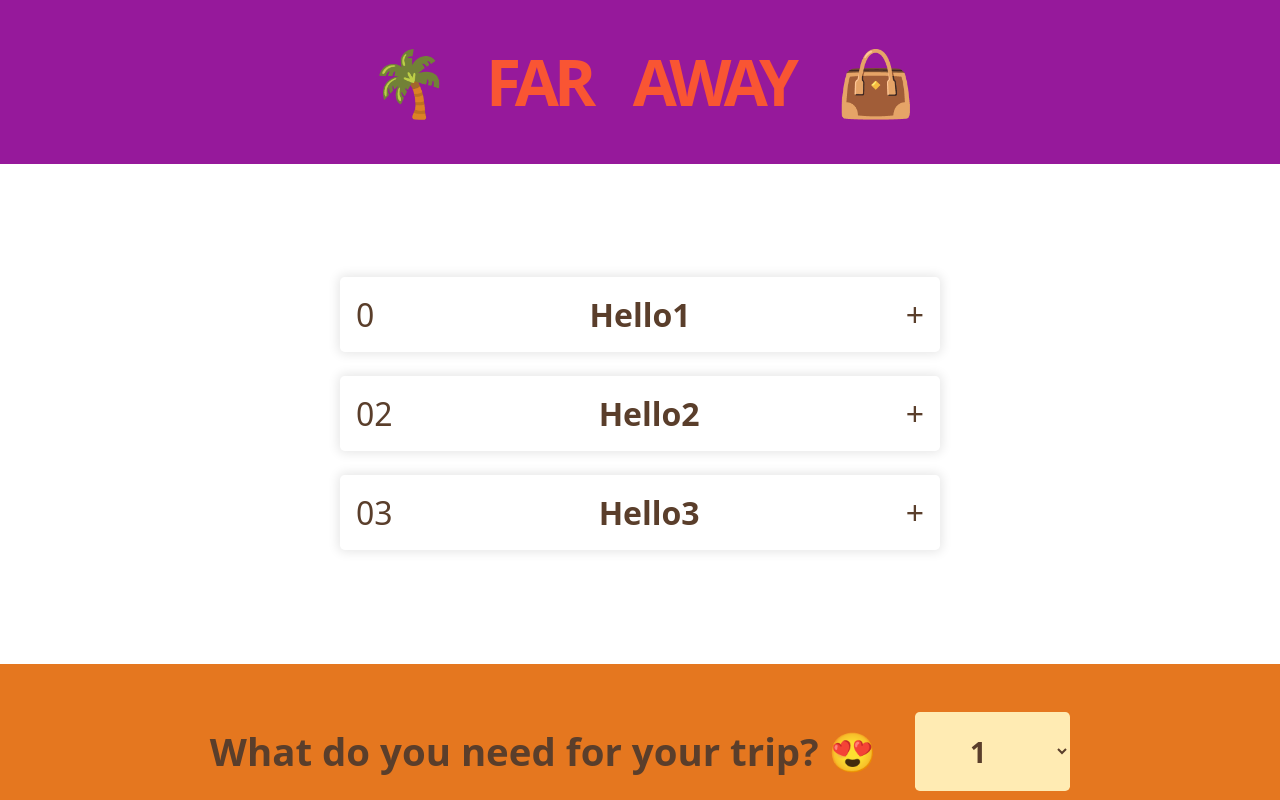
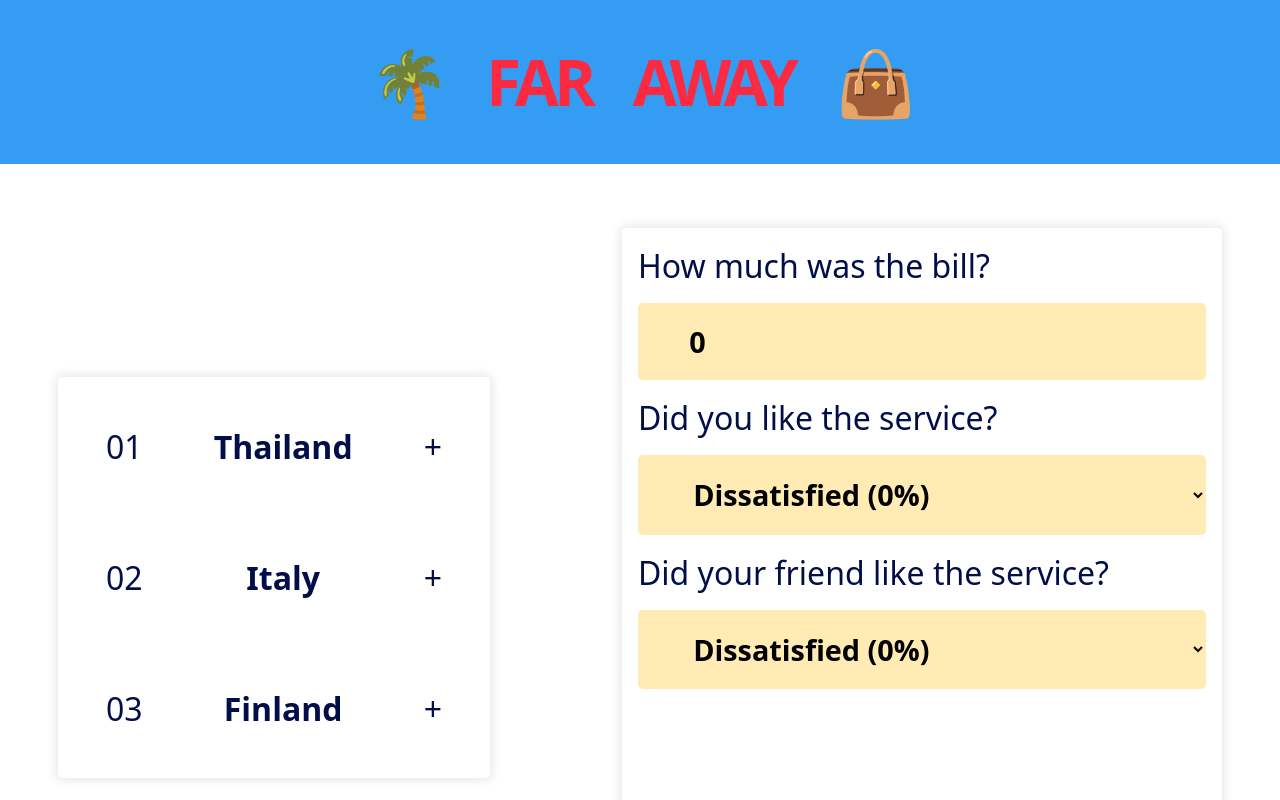
Before and after one commit to Hotimpulse/react-course, a React (Vite) app in the folder steps/: page / in a window 1280 px wide. Shown: the top 800 px of the page. Built offline with nearby package versions, Linux system fonts and the light colour scheme.

Commit message:
feat: improving styling and combining functionality

```diff
--- /dev/null
+++ b/steps/src/App.tsx
@@ -0,0 +1,12 @@
+import React from "react";
+import TravelComponent from "./components/Travel/TravelComponent";
+
+export default function App() {
+  return (
+    <>
+      <main>
+        <TravelComponent />
+      </main>
+    </>
+  );
+}
--- /dev/null
+++ b/steps/src/components/Calculator/CalculatorComponent.tsx
@@ -0,0 +1,92 @@
+import React, { useState } from "react";
+
+export default function CalculatorComponent() {
+  const [bill, setBill] = useState<number>(0);
+  const [percentageOne, setPercentageOne] = useState<number>(0);
+  const [percentageTwo, setPercentageTwo] = useState<number>(0);
+
+  const tip = +bill * ((percentageOne + percentageTwo) / 2 / 100);
+
+  const handleReset = () => {
+    setBill(0);
+    setPercentageOne(0);
+    setPercentageTwo(0);
+  };
+
+  return (
+    <>
+      <div className="content-box">
+        <Bill billValue={bill} onSetBill={setBill} />
+        <SelectPercentage
+          percentage={percentageOne}
+          onSelect={setPercentageOne}
+        >
+          <p>Did you like the service?</p>
+        </SelectPercentage>
+        <SelectPercentage
+          percentage={percentageTwo}
+          onSelect={setPercentageTwo}
+        >
+          <p>Did your friend like the service?</p>
+        </SelectPercentage>
+
+        {+bill > 0 && (
+          <>
+            <TotalCost billValue={bill} tip={tip} />
+            <Reset onReset={handleReset} />
+          </>
+        )}
+      </div>
+    </>
+  );
+}
+
+const Bill = ({ billValue, onSetBill }) => {
+  return (
+    <>
+      <p>How much was the bill?</p>
+      <input
+        type="number"
+        onChange={(e) => onSetBill(Number(e.target.value))}
+        placeholder="Bill value"
+        value={billValue}
+      />
+    </>
+  );
+};
+
+const SelectPercentage = ({ children, percentage, onSelect }) => {
+  return (
+    <>
+      <label>{children}</label>
+      <select
+        value={percentage}
+        onChange={(e) => onSelect(Number(e.target.value))}
+      >
+        <option value={0}>Dissatisfied (0%)</option>
+        <option value={5}>"It was decent (5%)"</option>
+        <option value={10}>"It was good (10%)"</option>
+        <option value={20}>"Absolutely amazing (20%)"</option>
+      </select>
+    </>
+  );
+};
+
+const TotalCost = ({ billValue, tip }) => {
+  return (
+    <>
+      <h3>
+        You pay ${Math.round(billValue + tip)} (${billValue} + $
+        {Math.round(tip)} tip)
+      </h3>
+    </>
+  );
+};
+
+const Reset = ({ onReset }) => {
+  return (
+    <>
+      <button onClick={onReset}>Reset</button>
+    </>
+  );
+};
--- a/steps/src/components/Accordion.tsx
+++ b/steps/src/components/Travel/Accordion.tsx
@@ -39,13 +39,17 @@ function AccordionItem({ num, title, curOpen, onOpen, children }: IAccordion) {
 
   return (
     <>
-      <div className="content-box" onClick={handleToggle}>
-        <div className={`item ${isOpen ? "open" : ""}`}>
-          {num && <p className="number">{num < 9 ? `0${num + 1}` : num + 1}</p>}
-          <p className="title">{title}</p>
-          <p className="icon">{isOpen ? `-` : `+`}</p>
+      <div onClick={handleToggle}>
+        <div>
+          <div className={`item ${isOpen ? "open" : ""}`}>
+            {num !== null && (
+              <p className="number">{num < 9 ? `0${num + 1}` : num + 1}</p>
+            )}
+            <p className="title">{title}</p>
+            <p className="icon">{isOpen ? `-` : `+`}</p>
+          </div>
+          {isOpen && <div>{children}</div>}
         </div>
-        {isOpen && <div className="item">{children}</div>}
       </div>
     </>
   );
--- a/steps/src/components/PackingList.tsx
+++ b/steps/src/components/Travel/PackingList.tsx
@@ -1,5 +1,5 @@
 import React, { useState } from "react";
-import { IItem } from "../interfaces/IItem";
+import { IItem } from "../../interfaces/IItem";
 import Item from "./Item";
 export default function PackingList({
   items,
--- a/steps/src/components/Stats.tsx
+++ b/steps/src/components/Travel/Stats.tsx
@@ -1,5 +1,5 @@
 import React from "react";
-import { IItem } from "../interfaces/IItem";
+import { IItem } from "../../interfaces/IItem";
 
 export default function Stats({ items }) {
   if (!items.length)
--- a/steps/src/components/App.tsx
+++ b/steps/src/components/Travel/TravelComponent.tsx
@@ -1,18 +1,19 @@
-import React, { ChangeEvent, FormEvent, useState } from "react";
+import React, { useState } from "react";
 import Logo from "./Logo";
 import Form from "./Form";
 import PackingList from "./PackingList";
 import Stats from "./Stats";
-import { IItem } from "../interfaces/IItem";
+import { IItem } from "../../interfaces/IItem";
 import Accordion from "./Accordion";
+import CalculatorComponent from "../Calculator/CalculatorComponent";
 
 const someObjects = [
-  { title: "Hello1", text: "Text some text hello" },
-  { title: "Hello2", text: "Text some text hello2" },
-  { title: "Hello3", text: "Text some text hello3" },
+  { title: "Thailand", text: "Best beaches and sea food" },
+  { title: "Italy", text: "Culture and history" },
+  { title: "Finland", text: "Most peaceful glamping" },
 ];
 
-export default function App() {
+export default function TravelComponent() {
   const [items, setItems] = useState<IItem[]>([]);
 
   function handleAddItems(item: IItem) {
@@ -42,7 +43,10 @@ export default function App() {
   return (
     <div className="app">
       <Logo />
-      <Accordion data={someObjects} />
+      <div className="accordion_calc">
+        <Accordion data={someObjects} />
+        <CalculatorComponent />
+      </div>
       <Form onAddItems={handleAddItems} />
       <PackingList
         items={items}
--- a/steps/src/index.css
+++ b/steps/src/index.css
@@ -6,7 +6,8 @@
 
 body {
   font-size: 2rem;
-  color: #5a3e2b;
+  color: #010e49;
+
   font-family: system-ui, -apple-system, BlinkMacSystemFont, "Segoe UI", Roboto,
     Oxygen, Ubuntu, Cantarell, "Open Sans", "Helvetica Neue", sans-serif;
   font-weight: 500;
@@ -25,7 +26,7 @@ h1 {
   justify-content: center;
   align-items: center;
   margin: 0 auto;
-  background-color: #96199b;
+  background-color: #349df3;
   font-family: system-ui, -apple-system, BlinkMacSystemFont, "Segoe UI", Roboto,
     Oxygen, Ubuntu, Cantarell, "Open Sans", "Helvetica Neue", sans-serif;
   font-size: 8rem;
@@ -73,7 +74,6 @@ button,
 select,
 input {
   background-color: #ffebb3;
-  color: #5a3e2b;
   font-family: inherit;
   border: none;
   border-radius: 0.3rem;
@@ -86,10 +86,11 @@ input {
 .add-form button {
   text-transform: uppercase;
   background-color: #76c7ad;
+  color: #010e49;
 }
 
 .list {
-  background-color: #5a3e2b;
+  background-color: #a70f74;
   color: #ffebb3;
   padding: 4rem 0;
 
@@ -111,11 +112,8 @@ input {
 
 .list ul {
   list-style: none;
-  width: 80%;
-  overflow: scroll;
-
   display: grid;
-  grid-template-columns: repeat(auto-fit, minmax(250px, 1fr));
+  grid-template-columns: repeat(2, minmax(250px, 1fr));
   gap: 1.2rem;
   justify-content: center;
   align-content: start;
@@ -130,7 +128,7 @@ input {
 input[type="checkbox"] {
   height: 2rem;
   width: 2rem;
-  accent-color: #e5771f;
+  accent-color: #fac79e;
 }
 
 .list li button {
@@ -152,30 +150,26 @@ input[type="checkbox"] {
 .accordion {
   display: flex;
   flex-direction: column;
-  justify-content: center;
   margin: 0 auto;
-
-  width: min(100% - 3rem);
-  height: 500px;
+  gap: 1.5rem;
   padding: 1rem;
-  gap: 1.5rem;
+  border-radius: 0.3rem;
+  box-shadow: 0px 0px 11px 2px rgba(0, 0, 0, 0.1);
 }
 
 .content-box {
   display: flex;
   flex-direction: column;
-  cursor: pointer;
-
+  gap: 1rem;
+  margin: 0 auto;
   padding: 1rem;
-  margin: 0 auto;
-  gap: 1rem;
-
-  width: 100%;
-  height: fit-content;
+  width: min(100% - 1rem, 600px);
+  height: 700px;
+  overflow: auto;
 
   border-radius: 0.3rem;
-  max-width: 600px;
   box-shadow: 0px 0px 11px 2px rgba(0, 0, 0, 0.1);
+  cursor: pointer;
 }
 
 .title {
@@ -188,9 +182,36 @@ input[type="checkbox"] {
 .item {
   display: flex;
   justify-content: space-between;
+  min-width: 400px;
+  padding: 2rem;
+  height: 100%;
 }
 
 .open {
-  color: green;
+  color: rgb(255, 9, 9);
   border-top: 1px solid green;
 }
+
+.accordion_calc {
+  display: flex;
+  align-items: center;
+  gap: 1rem;
+  margin: 0 auto;
+  padding: 4rem 0;
+  width: 100%;
+}
+
+@media (width < 1060px) {
+  .content-box {
+    max-width: min(100% - 2rem, fit-content);
+  }
+
+  .item {
+    max-width: 400px;
+  }
+
+  .accordion_calc {
+    display: flex;
+    flex-direction: column;
+  }
+}
--- a/steps/src/main.jsx
+++ b/steps/src/main.jsx
@@ -1,6 +1,6 @@
 import React from "react";
 import ReactDOM from "react-dom/client";
-import App from "./components/App.tsx";
+import App from "./App.tsx";
 import "./index.css";
 
 ReactDOM.createRoot(document.getElementById("root")).render(
```
Also changed, not shown: steps/src/components/Travel/Form.tsx (renamed from steps/src/components/Form.tsx), steps/src/components/Travel/Item.tsx (renamed from steps/src/components/Item.tsx), steps/src/components/Travel/Logo.tsx (renamed from steps/src/components/Logo.tsx).
